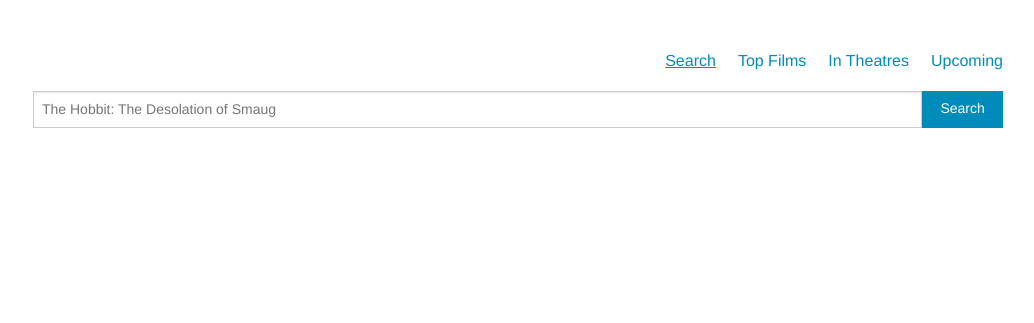
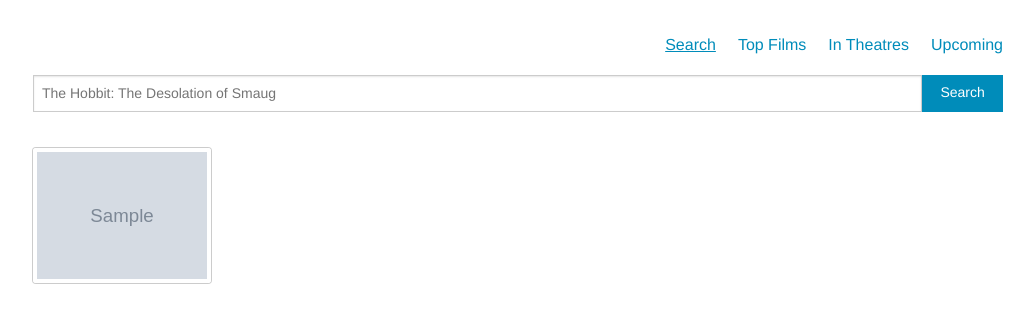
Before and after one commit to citruspi/Wintergarten-Web, a Flask app: template templates/search.html in a window 1280 px wide. Shown: the top 323 px of the page, without its empty margins (122-1156 px from the left). Run offline with Flask 2, Linux system fonts and the light colour scheme; the template is opened without the code that fills it: most values are stand-ins (such as "Sample title", 1, 10 or a date in 2020); grey boxes marked "Sample" are stand-in pictures; some libraries are stand-ins or nearby versions.

Commit message:
Return poster images on search

```diff
--- a/app.py
+++ b/app.py
@@ -1,4 +1,7 @@
 from flask import Flask, render_template, request
+import requests
+import os
+from models import film
 
 app = Flask(__name__)
 app.config.from_object('config.Development')
@@ -11,7 +14,31 @@ def home():
 @app.route('/search', methods=['POST', 'GET'])
 def search():
 
-	return	render_template("search.html", query=request.form['query'])
+	response = requests.get('http://api.themoviedb.org/3/search/movie', params={'api_key':os.environ['TMDB_API_KEY'], 'query':request.form['query']}).json()
+
+	films = []
+
+	for result in response['results']:
+
+		further = requests.get('http://api.themoviedb.org/3/movie/'+str(result['id']), params={'api_key':os.environ['TMDB_API_KEY']}).json()
+
+		print further
+
+		imdb = requests.get('http://www.omdbapi.com/', params={'i':further['imdb_id']}).json()
+
+		print imdb
+
+		films.append(film(result['adult'],
+						  result['backdrop_path'],
+						  result['id'],
+						  result['original_title'],
+						  result['release_date'],
+						  result['poster_path'],
+						  result['title'],
+						  imdb['Poster']))
+
+	return	render_template("search.html", query=request.form['query'], films=films)
 
 if __name__ == "__main__":
-    app.run()
+
+	app.run()
--- a/config.py
+++ b/config.py
@@ -1,6 +1,7 @@
 class Config(object):
 
   DEBUG = False
+  IMG_BASE_URL = 'https://image.tmdb.org/t/p'
 
 class Development(Config):
 
--- /dev/null
+++ b/templates/results.html
@@ -0,0 +1,19 @@
+		<div class="row">
+
+			<div class="large-12 columns">
+
+				<ul class="large-block-grid-5">
+
+				{% for film in films %}
+  				<li>
+  					<span data-tooltip data-options="disable_for_touch:true" title="{{ film.title }}">
+  						<a class="th radius"> <img src="{{ film.imdb_poster }}"> </a>
+  					</span>
+  				</li>
+				{% endfor %}
+
+				</ul>
+
+			</div>
+
+		</div>
--- a/templates/search.html
+++ b/templates/search.html
@@ -9,7 +9,7 @@
 
             body {
 
-                margin-top: 3em;
+                margin-top: 2em;
 
             }
 
@@ -23,6 +23,8 @@
 
         {% include 'form.html' %}
 
+        {% include 'results.html' %}
+
         {% include 'scripts.html' %}
 
         <script type="text/javascript">
```
